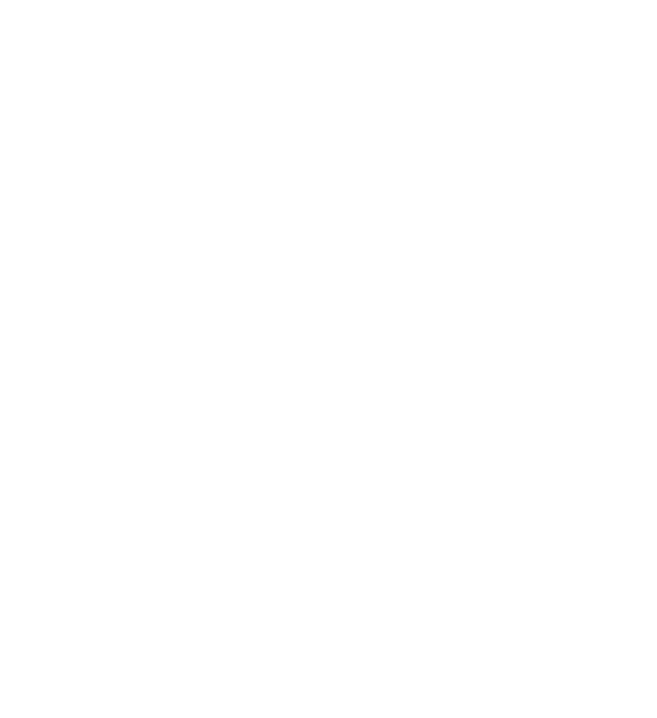
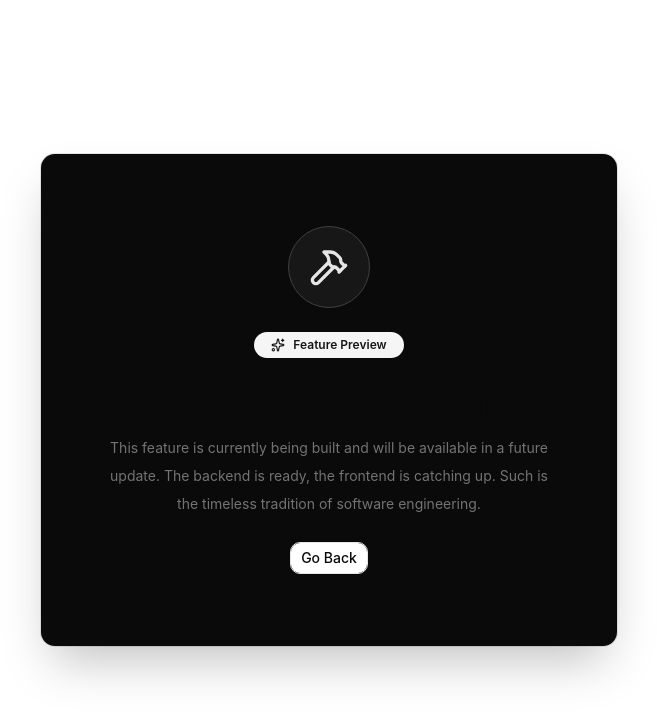
Before and after one commit to AshutoshParmar01/vision, a React (Vite) app in the folder web/: page /uc in a window 1280 px wide. Before the commit this address had no page. Shown: the top 718 px of the page, without its empty margins (311-968 px from the left). Built offline with nearby package versions, Linux system fonts and the light colour scheme.

Commit message:
cosmetic changes

```diff
--- a/web/package.json
+++ b/web/package.json
@@ -31,6 +31,7 @@
     "@tsparticles/react": "^4.3.0",
     "@tsparticles/slim": "^4.3.0",
     "axios": "^1.18.1",
+    "badge": "^1.0.3",
     "class-variance-authority": "^0.7.1",
     "clsx": "^2.1.1",
     "lucide-react": "^1.22.0",
--- a/web/src/App.tsx
+++ b/web/src/App.tsx
@@ -6,6 +6,7 @@ import Gallery from "#components/features/feed/gallery"
 import ProfilePage from '#components/features/account/ProfilePage'
 import People from '#components/features/people/people'
 import PersonGallery from '#components/features/people/peopleGallery'
+import UnderConstruction from '#components/features/underconstruction/underconstruction'
 
 const App = () => {
   return (
@@ -21,6 +22,7 @@ const App = () => {
               <Route path="/profile" element={<ProfilePage />} />
               <Route path="/people" element={<People />}/>
               <Route path="/people/:personId" element={<PersonGallery />} />
+              <Route path="/uc" element={<UnderConstruction />} />
             </Routes>
           </main>
         </div>
--- a/web/src/components/features/feed/gallery.tsx
+++ b/web/src/components/features/feed/gallery.tsx
@@ -19,10 +19,10 @@ const gallery = () => {
   const links = [
     { title: "feed", icon: <IconPhoto className="h-full w-full text-neutral-500 dark:text-neutral-300" />, href: "/gallery" },
     { title: "people", icon: <IconUsersGroup className="h-full w-full text-neutral-500 dark:text-neutral-300" />, href: "/people" },
-    { title: "collections", icon: <IconLayoutDashboard className="h-full w-full text-neutral-500 dark:text-neutral-300" />, href: "" },
+    { title: "collections", icon: <IconLayoutDashboard className="h-full w-full text-neutral-500 dark:text-neutral-300" />, href: "/uc" },
     { title: "upload", icon: <IconArrowNarrowUp className="h-full w-full text-neutral-500 dark:text-neutral-300" />, href: "/upload" },
-    { title: "AI mode", icon: <IconTextScanAi className="h-full w-full text-neutral-500 dark:text-neutral-300" />, href: "" },
-    { title: "contribute", icon: <IconCode className="h-full w-full text-neutral-500 dark:text-neutral-300" />, href: "" },
+    { title: "AI mode", icon: <IconTextScanAi className="h-full w-full text-neutral-500 dark:text-neutral-300" />, href: "/uc" },
+    { title: "contribute", icon: <IconCode className="h-full w-full text-neutral-500 dark:text-neutral-300" />, href: "https://github.com/pxe-photos/pxephotos" },
     { title: "user", icon: <IconUserCircle className="h-full w-full text-neutral-500 dark:text-neutral-300" />, href: "/profile" },
   ];
 
--- a/web/src/components/features/people/people.tsx
+++ b/web/src/components/features/people/people.tsx
@@ -1,5 +1,15 @@
 import { useEffect, useState } from "react";
 import { useNavigate } from "react-router-dom";
+import { FloatingDock } from "@/components/ui/floating-dock";
+import {
+    IconPhoto,
+    IconUsersGroup,
+    IconLayoutDashboard,
+    IconArrowNarrowUp,
+    IconTextScanAi,
+    IconCode,
+    IconUserCircle
+} from '@tabler/icons-react';
 
 type Person = {
     id: string;
@@ -7,6 +17,15 @@ type Person = {
 };
 
 const People = () => {
+    const links = [
+        { title: "feed", icon: <IconPhoto className="h-full w-full text-neutral-500 dark:text-neutral-300" />, href: "/gallery" },
+        { title: "people", icon: <IconUsersGroup className="h-full w-full text-neutral-500 dark:text-neutral-300" />, href: "/people" },
+        { title: "collections", icon: <IconLayoutDashboard className="h-full w-full text-neutral-500 dark:text-neutral-300" />, href: "/uc" },
+        { title: "upload", icon: <IconArrowNarrowUp className="h-full w-full text-neutral-500 dark:text-neutral-300" />, href: "/upload" },
+        { title: "AI mode", icon: <IconTextScanAi className="h-full w-full text-neutral-500 dark:text-neutral-300" />, href: "/uc" },
+        { title: "contribute", icon: <IconCode className="h-full w-full text-neutral-500 dark:text-neutral-300" />, href: "/https://github.com/pxe-photos/pxephotos" },
+        { title: "user", icon: <IconUserCircle className="h-full w-full text-neutral-500 dark:text-neutral-300" />, href: "/profile" },
+    ];
 
     const navigate = useNavigate();
 
@@ -126,7 +145,9 @@ const People = () => {
                 </div>
 
             </div>
-
+            <div className="fixed bottom-12 left-1/2 -translate-x-1/2 z-50 flex items-center justify-center h-auto w-auto">
+                <FloatingDock items={links} />
+            </div>
         </div>
 
     );
--- a/web/src/components/features/people/peopleGallery.tsx
+++ b/web/src/components/features/people/peopleGallery.tsx
@@ -1,6 +1,17 @@
 import { useEffect, useState } from "react";
 import { useParams } from "react-router-dom";
 import { FocusCards } from "@/components/ui/focus-cards";
+import { FloatingDock } from "@/components/ui/floating-dock";
+import {
+    IconPhoto,
+    IconUsersGroup,
+    IconLayoutDashboard,
+    IconArrowNarrowUp,
+    IconTextScanAi,
+    IconCode,
+    IconUserCircle
+} from '@tabler/icons-react';
+
 
 type Photo = {
     id: string;
@@ -8,6 +19,16 @@ type Photo = {
 };
 
 const PersonGallery = () => {
+    const links = [
+        { title: "feed", icon: <IconPhoto className="h-full w-full text-neutral-500 dark:text-neutral-300" />, href: "/gallery" },
+        { title: "people", icon: <IconUsersGroup className="h-full w-full text-neutral-500 dark:text-neutral-300" />, href: "/people" },
+        { title: "collections", icon: <IconLayoutDashboard className="h-full w-full text-neutral-500 dark:text-neutral-300" />, href: "/uc" },
+        { title: "upload", icon: <IconArrowNarrowUp className="h-full w-full text-neutral-500 dark:text-neutral-300" />, href: "/upload" },
+        { title: "AI mode", icon: <IconTextScanAi className="h-full w-full text-neutral-500 dark:text-neutral-300" />, href: "/uc" },
+        { title: "contribute", icon: <IconCode className="h-full w-full text-neutral-500 dark:text-neutral-300" />, href: "/https://github.com/pxe-photos/pxephotos" },
+        { title: "user", icon: <IconUserCircle className="h-full w-full text-neutral-500 dark:text-neutral-300" />, href: "/profile" },
+    ];
+
 
     const { personId } = useParams();
 
@@ -83,6 +104,9 @@ const PersonGallery = () => {
                 <FocusCards cards={cards} />
 
             </div>
+            <div className="fixed bottom-12 left-1/2 -translate-x-1/2 z-50 flex items-center justify-center h-auto w-auto">
+                <FloatingDock items={links} />
+            </div>
 
         </div>
 
--- /dev/null
+++ b/web/src/components/features/underconstruction/underconstruction.tsx
@@ -0,0 +1,62 @@
+import { Hammer, Sparkles } from "lucide-react";
+import { Card, CardContent } from "@/components/ui/card";
+import { Badge } from "@/components/ui/badge"
+import { Button } from "@/components/ui/button";
+
+const UnderConstruction = () => {
+    return (
+        <div className="flex min-h-screen items-center justify-center bg-background px-6">
+
+            <Card className="w-full max-w-xl border-neutral-800 bg-neutral-950 shadow-2xl">
+
+                <CardContent className="flex flex-col items-center gap-6 py-14 text-center">
+
+                    <div className="rounded-full border border-neutral-700 bg-neutral-900 p-5">
+
+                        <Hammer className="h-10 w-10 text-neutral-200" />
+
+                    </div>
+
+                    <Badge
+                        variant="secondary"
+                        className="gap-2 rounded-full px-4 py-1"
+                    >
+                        <Sparkles className="h-3.5 w-3.5" />
+                        Feature Preview
+                    </Badge>
+
+                    <div className="space-y-3">
+
+                        <h1 className="text-4xl font-bold tracking-tight">
+
+                            Under Construction
+
+                        </h1>
+
+                        <p className="mx-auto max-w-md text-sm leading-7 text-muted-foreground">
+
+                            This feature is currently being built and will
+                            be available in a future update. The backend is
+                            ready, the frontend is catching up. Such is the
+                            timeless tradition of software engineering.
+
+                        </p>
+
+                    </div>
+
+                    <Button
+                        variant="outline"
+                        onClick={() => window.history.back()}
+                    >
+                        Go Back
+                    </Button>
+
+                </CardContent>
+
+            </Card>
+
+        </div>
+    );
+};
+
+export default UnderConstruction;
--- /dev/null
+++ b/web/src/components/ui/badge.tsx
@@ -0,0 +1,35 @@
+import * as React from "react"
+import { cva, type VariantProps } from "class-variance-authority"
+import { cn } from "@/lib/utils" // Make sure this utility function exists in your project!
+
+const badgeVariants = cva(
+  "inline-flex items-center rounded-md border px-2.5 py-0.5 text-xs font-semibold transition-colors focus:outline-none focus:ring-2 focus:ring-ring focus:ring-offset-2",
+  {
+    variants: {
+      variant: {
+        default:
+          "border-transparent bg-primary text-primary-foreground shadow hover:bg-primary/80",
+        secondary:
+          "border-transparent bg-secondary text-secondary-foreground hover:bg-secondary/80",
+        destructive:
+          "border-transparent bg-destructive text-destructive-foreground shadow hover:bg-destructive/80",
+        outline: "text-foreground",
+      },
+    },
+    defaultVariants: {
+      variant: "default",
+    },
+  }
+)
+
+export interface BadgeProps
+  extends React.HTMLAttributes<HTMLDivElement>,
+    VariantProps<typeof badgeVariants> {}
+
+function Badge({ className, variant, ...props }: BadgeProps) {
+  return (
+    <div className={cn(badgeVariants({ variant }), className)} {...props} />
+  )
+}
+
+export { Badge, badgeVariants }
--- a/web/src/components/ui/tracing-beam.tsx
+++ b/web/src/components/ui/tracing-beam.tsx
@@ -19,7 +19,7 @@ export const TracingBeam = ({
   const ref = useRef<HTMLDivElement>(null);
   const { scrollYProgress } = useScroll({
     target: ref,
-    offset: ["start start", "end 65%"],
+    offset: ["start start", "end end"],
   });
 
   const contentRef = useRef<HTMLDivElement>(null);
```
Also changed, not shown: web/src/components/features/account/ProfilePage.tsx (+22 -0 lines), 1 other file (tests, documents, lock files or other folders).
